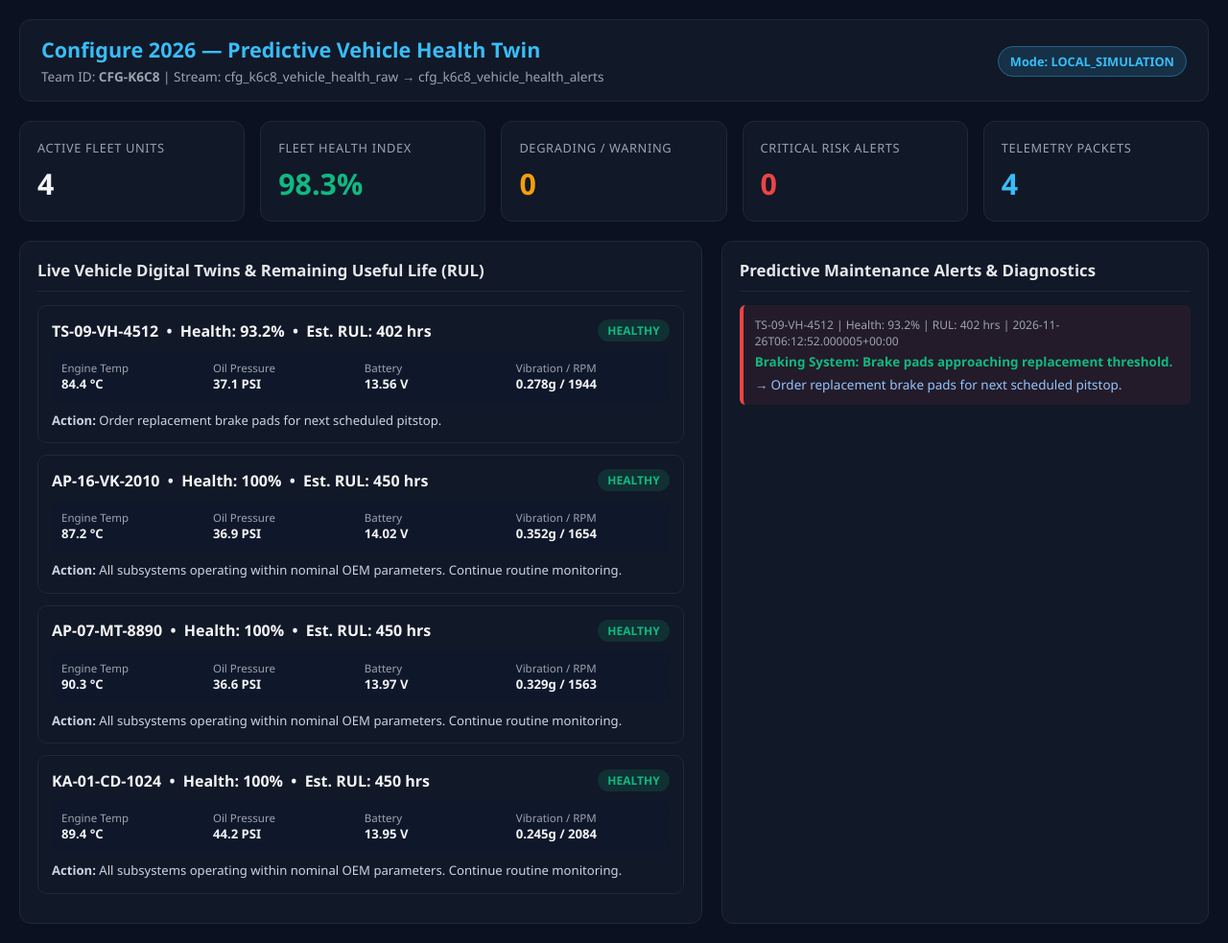
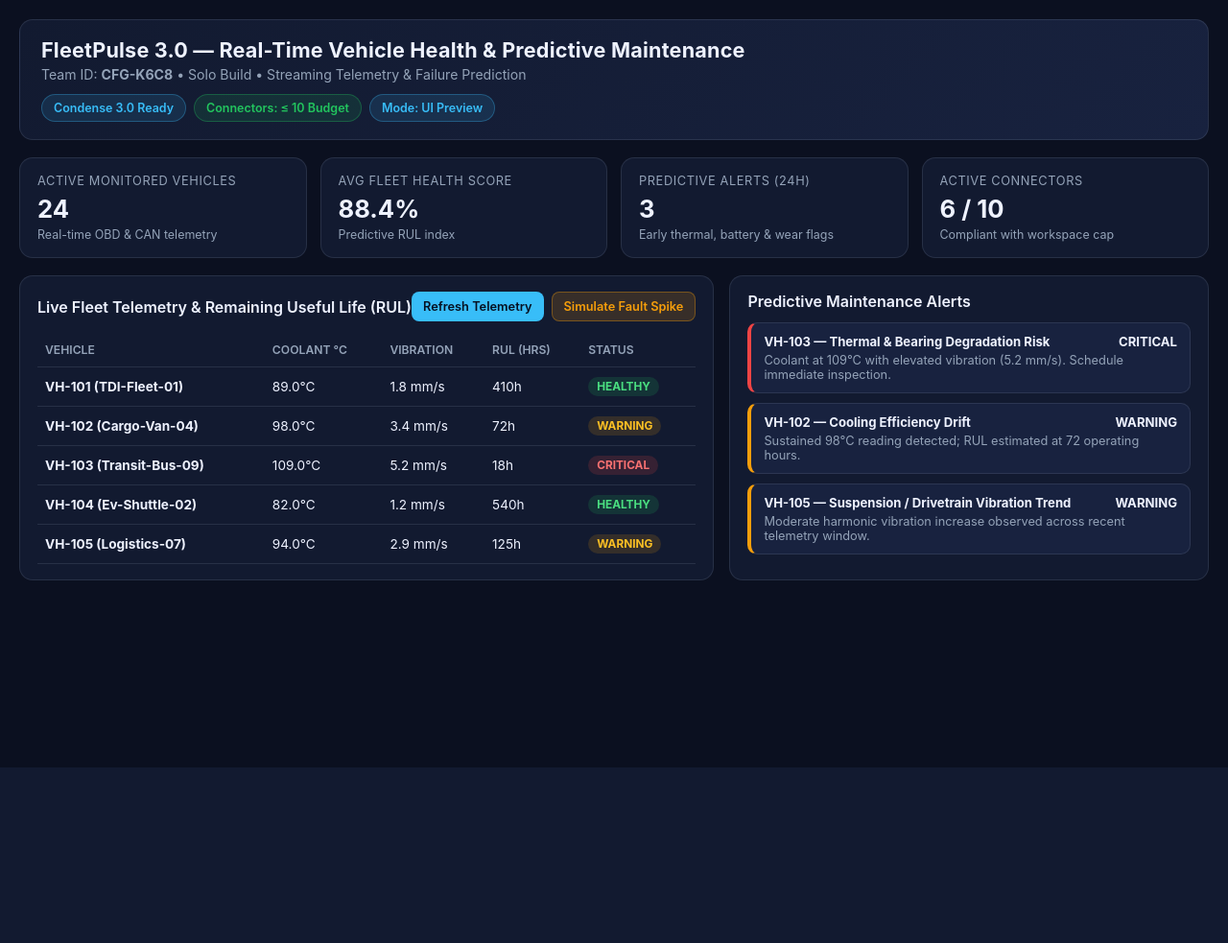
Before and after one commit to vijaytammu123-oss/configure_2026_vehicle_health, a Flask app: page / in a window 1280 px wide. Shown: the whole page at 96% size. After the commit the page ends 800 px from the top, so only its background shows below. Run offline with Flask 3, Linux system fonts and the light colour scheme.

Commit message:
Update index.html

```diff
--- a/templates/index.html
+++ b/templates/index.html
@@ -3,167 +3,282 @@
 <head>
   <meta charset="UTF-8" />
   <meta name="viewport" content="width=device-width, initial-scale=1.0" />
-  <title>Configure 2026 | Vehicle Health & Predictive Maintenance ({{ team_id }})</title>
+  <title>Configure 2026 | Vehicle Health & Predictive Maintenance (Condense 3.0)</title>
   <style>
     :root {
-      --bg: #0b1120;
-      --card: #111827;
-      --border: #1f2937;
-      --text: #f3f4f6;
-      --muted: #9ca3af;
+      --bg: #0b1020;
+      --panel: #121a30;
+      --panel-2: #18223f;
+      --text: #eef2ff;
+      --muted: #94a3b8;
       --accent: #38bdf8;
-      --healthy: #10b981;
-      --degrading: #f59e0b;
-      --critical: #ef4444;
+      --accent-2: #22c55e;
+      --warn: #f59e0b;
+      --danger: #ef4444;
+      --border: rgba(148, 163, 184, 0.16);
     }
-    * { box-sizing: border-box; margin: 0; padding: 0; font-family: 'Segoe UI', system-ui, sans-serif; }
-    body { background: var(--bg); color: var(--text); padding: 20px; }
-    header {
-      display: flex; justify-content: space-between; align-items: center; flex-wrap: wrap;
-      padding: 16px 22px; background: var(--card); border: 1px solid var(--border);
-      border-radius: 12px; margin-bottom: 20px; gap: 12px;
+
+    * { box-sizing: border-box; margin: 0; padding: 0; font-family: Inter, system-ui, -apple-system, sans-serif; }
+    body { background: var(--bg); color: var(--text); min-height: 100vh; padding: 20px; }
+
+    .container { max-width: 1280px; margin: 0 auto; display: grid; gap: 18px; }
+
+    .topbar {
+      background: linear-gradient(135deg, var(--panel), var(--panel-2));
+      border: 1px solid var(--border);
+      border-radius: 14px;
+      padding: 18px 22px;
+      display: flex;
+      flex-wrap: wrap;
+      justify-content: space-between;
+      align-items: center;
+      gap: 12px;
     }
-    .title-group h1 { font-size: 1.35rem; color: var(--accent); }
-    .title-group p { font-size: 0.85rem; color: var(--muted); margin-top: 4px; }
+
+    .title-group h1 { font-size: 1.35rem; font-weight: 700; letter-spacing: 0.2px; }
+    .title-group p { color: var(--muted); font-size: 0.88rem; margin-top: 4px; }
+
+    .badges { display: flex; flex-wrap: wrap; gap: 8px; }
     .badge {
-      padding: 6px 12px; border-radius: 999px; font-size: 0.8rem; font-weight: 600;
-      background: rgba(56, 189, 248, 0.15); color: var(--accent); border: 1px solid rgba(56, 189, 248, 0.35);
+      background: rgba(56, 189, 248, 0.12);
+      color: var(--accent);
+      border: 1px solid rgba(56, 189, 248, 0.3);
+      padding: 6px 12px;
+      border-radius: 999px;
+      font-size: 0.78rem;
+      font-weight: 600;
     }
-    .kpi-grid {
-      display: grid; grid-template-columns: repeat(auto-fit, minmax(200px, 1fr));
-      gap: 16px; margin-bottom: 20px;
+    .badge.ok {
+      background: rgba(34, 197, 94, 0.12);
+      color: var(--accent-2);
+      border-color: rgba(34, 197, 94, 0.3);
     }
-    .kpi-card {
-      background: var(--card); border: 1px solid var(--border); border-radius: 12px; padding: 18px;
+
+    .grid-kpis {
+      display: grid;
+      grid-template-columns: repeat(auto-fit, minmax(210px, 1fr));
+      gap: 14px;
     }
-    .kpi-card .label { font-size: 0.8rem; color: var(--muted); text-transform: uppercase; letter-spacing: 0.05em; }
-    .kpi-card .value { font-size: 1.9rem; font-weight: 700; margin-top: 8px; }
+
+    .card {
+      background: var(--panel);
+      border: 1px solid var(--border);
+      border-radius: 14px;
+      padding: 16px 18px;
+    }
+
+    .kpi-label { color: var(--muted); font-size: 0.8rem; text-transform: uppercase; letter-spacing: 0.6px; }
+    .kpi-value { font-size: 1.6rem; font-weight: 700; margin-top: 6px; }
+    .kpi-sub { color: var(--muted); font-size: 0.78rem; margin-top: 4px; }
+
     .main-grid {
-      display: grid; grid-template-columns: 1.4fr 1fr; gap: 20px;
+      display: grid;
+      grid-template-columns: 1.45fr 1fr;
+      gap: 16px;
     }
-    @media (max-width: 960px) { .main-grid { grid-template-columns: 1fr; } }
-    .panel {
-      background: var(--card); border: 1px solid var(--border); border-radius: 12px; padding: 18px;
+
+    @media (max-width: 960px) {
+      .main-grid { grid-template-columns: 1fr; }
     }
-    .panel h2 { font-size: 1.05rem; margin-bottom: 14px; color: #e5e7eb; border-bottom: 1px solid var(--border); padding-bottom: 10px; }
-    .vehicle-card {
-      border: 1px solid var(--border); border-radius: 10px; padding: 14px; margin-bottom: 12px;
-      background: rgba(17, 24, 39, 0.6);
+
+    .section-header {
+      display: flex;
+      justify-content: space-between;
+      align-items: center;
+      margin-bottom: 12px;
     }
-    .vehicle-top { display: flex; justify-content: space-between; align-items: center; margin-bottom: 10px; }
-    .veh-id { font-weight: 700; font-size: 1rem; }
-    .status-pill { padding: 3px 10px; border-radius: 999px; font-size: 0.75rem; font-weight: 700; }
-    .HEALTHY { background: rgba(16, 185, 129, 0.15); color: var(--healthy); }
-    .DEGRADING { background: rgba(245, 158, 11, 0.15); color: var(--degrading); }
-    .CRITICAL { background: rgba(239, 68, 68, 0.2); color: var(--critical); }
-    .metrics-row {
-      display: grid; grid-template-columns: repeat(4, 1fr); gap: 8px; font-size: 0.82rem;
-      background: #0f172a; padding: 10px; border-radius: 8px; margin-bottom: 10px;
+    .section-header h2 { font-size: 1rem; font-weight: 600; }
+
+    .controls { display: flex; gap: 8px; flex-wrap: wrap; }
+    button {
+      background: var(--panel-2);
+      color: var(--text);
+      border: 1px solid var(--border);
+      padding: 7px 12px;
+      border-radius: 8px;
+      font-size: 0.8rem;
+      font-weight: 600;
+      cursor: pointer;
     }
-    .metrics-row span { color: var(--muted); display: block; font-size: 0.72rem; }
-    .rec-box { font-size: 0.82rem; color: #cbd5e1; line-height: 1.4; }
+    button.primary { background: var(--accent); color: #061021; border: none; }
+    button.warn { background: rgba(245, 158, 11, 0.16); color: var(--warn); border-color: rgba(245, 158, 11, 0.35); }
+
+    table { width: 100%; border-collapse: collapse; font-size: 0.85rem; }
+    th, td { text-align: left; padding: 10px 8px; border-bottom: 1px solid var(--border); }
+    th { color: var(--muted); font-weight: 600; font-size: 0.76rem; text-transform: uppercase; }
+
+    .pill {
+      padding: 3px 9px;
+      border-radius: 999px;
+      font-size: 0.74rem;
+      font-weight: 700;
+      display: inline-block;
+    }
+    .pill.healthy { background: rgba(34, 197, 94, 0.15); color: #4ade80; }
+    .pill.warning { background: rgba(245, 158, 11, 0.15); color: #fbbf24; }
+    .pill.critical { background: rgba(239, 68, 68, 0.16); color: #f87171; }
+
     .alert-item {
-      border-left: 4px solid var(--critical); background: rgba(239, 68, 68, 0.08);
-      padding: 12px; border-radius: 6px; margin-bottom: 10px; font-size: 0.84rem;
+      background: var(--panel-2);
+      border: 1px solid var(--border);
+      border-left: 4px solid var(--warn);
+      border-radius: 10px;
+      padding: 11px 13px;
+      margin-bottom: 10px;
     }
-    .alert-item.DEGRADING { border-left-color: var(--degrading); background: rgba(245, 158, 11, 0.08); }
-    .alert-meta { font-size: 0.75rem; color: var(--muted); margin-bottom: 4px; }
+    .alert-item.crit { border-left-color: var(--danger); }
+    .alert-top { display: flex; justify-content: space-between; font-size: 0.82rem; font-weight: 700; }
+    .alert-msg { color: var(--muted); font-size: 0.8rem; margin-top: 4px; }
   </style>
 </head>
 <body>
-  <header>
+  <div class="container">
+    <div class="topbar">
       <div class="title-group">
-      <h1>Configure 2026 — Predictive Vehicle Health Twin</h1>
-      <p>Team ID: <strong>{{ team_id }}</strong> | Stream: <code>{{ input_topic }}</code> → <code>{{ alert_topic }}</code></p>
+        <h1>FleetPulse 3.0 — Real-Time Vehicle Health & Predictive Maintenance</h1>
+        <p>Team ID: <strong>CFG-K6C8</strong> • Solo Build • Streaming Telemetry & Failure Prediction</p>
       </div>
-    <div>
-      <span class="badge" id="stream-mode">Mode: CONNECTING...</span>
+      <div class="badges">
+        <span class="badge">Condense 3.0 Ready</span>
+        <span class="badge ok">Connectors: ≤ 10 Budget</span>
+        <span class="badge" id="modeBadge">Mode: UI Preview</span>
       </div>
-  </header>
+    </div>
 
-  <div class="kpi-grid">
-    <div class="kpi-card">
-      <div class="label">Active Fleet Units</div>
-      <div class="value" id="kpi-total">0</div>
+    <div class="grid-kpis">
+      <div class="card">
+        <div class="kpi-label">Active Monitored Vehicles</div>
+        <div class="kpi-value" id="kpiVehicles">24</div>
+        <div class="kpi-sub">Real-time OBD & CAN telemetry</div>
       </div>
-    <div class="kpi-card">
-      <div class="label">Fleet Health Index</div>
-      <div class="value" id="kpi-avg" style="color: var(--healthy);">100%</div>
+      <div class="card">
+        <div class="kpi-label">Avg Fleet Health Score</div>
+        <div class="kpi-value" id="kpiHealth">88.4%</div>
+        <div class="kpi-sub">Predictive RUL index</div>
       </div>
-    <div class="kpi-card">
-      <div class="label">Degrading / Warning</div>
-      <div class="value" id="kpi-degrading" style="color: var(--degrading);">0</div>
+      <div class="card">
+        <div class="kpi-label">Predictive Alerts (24h)</div>
+        <div class="kpi-value" id="kpiAlerts">3</div>
+        <div class="kpi-sub">Early thermal, battery & wear flags</div>
       </div>
-    <div class="kpi-card">
-      <div class="label">Critical Risk Alerts</div>
-      <div class="value" id="kpi-critical" style="color: var(--critical);">0</div>
-    </div>
-    <div class="kpi-card">
-      <div class="label">Telemetry Packets</div>
-      <div class="value" id="kpi-packets" style="color: var(--accent);">0</div>
+      <div class="card">
+        <div class="kpi-label">Active Connectors</div>
+        <div class="kpi-value">6 / 10</div>
+        <div class="kpi-sub">Compliant with workspace cap</div>
       </div>
     </div>
 
     <div class="main-grid">
-    <div class="panel">
-      <h2>Live Vehicle Digital Twins & Remaining Useful Life (RUL)</h2>
-      <div id="vehicle-list"><p style="color: var(--muted);">Waiting for real-time telemetry packets...</p></div>
+      <div class="card">
+        <div class="section-header">
+          <h2>Live Fleet Telemetry & Remaining Useful Life (RUL)</h2>
+          <div class="controls">
+            <button class="primary" onclick="simulateTick()">Refresh Telemetry</button>
+            <button class="warn" onclick="injectFault()">Simulate Fault Spike</button>
+          </div>
+        </div>
+        <table>
+          <thead>
+            <tr>
+              <th>Vehicle</th>
+              <th>Coolant °C</th>
+              <th>Vibration</th>
+              <th>RUL (hrs)</th>
+              <th>Status</th>
+            </tr>
+          </thead>
+          <tbody id="fleetBody"></tbody>
+        </table>
       </div>
 
-    <div class="panel">
-      <h2>Predictive Maintenance Alerts & Diagnostics</h2>
-      <div id="alert-list"><p style="color: var(--muted);">No active anomalies detected yet.</p></div>
+      <div class="card">
+        <div class="section-header">
+          <h2>Predictive Maintenance Alerts</h2>
+        </div>
+        <div id="alertsList"></div>
+      </div>
     </div>
   </div>
 
   <script>
-    async function refreshState() {
-      try {
-        const res = await fetch('/api/state');
-        const data = await res.json();
+    const fleet = [
+      { id: "VH-101 (TDI-Fleet-01)", temp: 89, vib: 1.8, rul: 410, status: "HEALTHY" },
+      { id: "VH-102 (Cargo-Van-04)", temp: 98, vib: 3.4, rul: 72, status: "WARNING" },
+      { id: "VH-103 (Transit-Bus-09)", temp: 109, vib: 5.2, rul: 18, status: "CRITICAL" },
+      { id: "VH-104 (Ev-Shuttle-02)", temp: 82, vib: 1.2, rul: 540, status: "HEALTHY" },
+      { id: "VH-105 (Logistics-07)", temp: 94, vib: 2.9, rul: 125, status: "WARNING" }
+    ];
 
-        document.getElementById('stream-mode').textContent = `Mode: ${data.metrics.mode}`;
-        document.getElementById('kpi-total').textContent = data.summary.total_vehicles;
-        document.getElementById('kpi-avg').textContent = `${data.summary.avg_health_score}%`;
-        document.getElementById('kpi-degrading').textContent = data.summary.degrading_vehicles;
-        document.getElementById('kpi-critical').textContent = data.summary.critical_vehicles;
-        document.getElementById('kpi-packets').textContent = data.metrics.messages_processed;
+    const alerts = [
+      { id: "VH-103", crit: true, title: "Thermal & Bearing Degradation Risk", msg: "Coolant at 109°C with elevated vibration (5.2 mm/s). Schedule immediate inspection." },
+      { id: "VH-102", crit: false, title: "Cooling Efficiency Drift", msg: "Sustained 98°C reading detected; RUL estimated at 72 operating hours." },
+      { id: "VH-105", crit: false, title: "Suspension / Drivetrain Vibration Trend", msg: "Moderate harmonic vibration increase observed across recent telemetry window." }
+    ];
 
-        const vList = document.getElementById('vehicle-list');
-        if (data.vehicles.length > 0) {
-          vList.innerHTML = data.vehicles.map(v => `
-            <div class="vehicle-card">
-              <div class="vehicle-top">
-                <span class="veh-id">${v.vehicle_id} &nbsp;•&nbsp; Health: ${v.health_score}% &nbsp;•&nbsp; Est. RUL: ${v.predicted_rul_hours} hrs</span>
-                <span class="status-pill ${v.status}">${v.status}</span>
+    function render() {
+      const tbody = document.getElementById("fleetBody");
+      tbody.innerHTML = fleet.map(v => {
+        const cls = v.status === "HEALTHY" ? "healthy" : v.status === "WARNING" ? "warning" : "critical";
+        return `
+          <tr>
+            <td><strong>${v.id}</strong></td>
+            <td>${v.temp.toFixed(1)}°C</td>
+            <td>${v.vib.toFixed(1)} mm/s</td>
+            <td>${v.rul}h</td>
+            <td><span class="pill ${cls}">${v.status}</span></td>
+          </tr>
+        `;
+      }).join("");
+
+      const alertsEl = document.getElementById("alertsList");
+      alertsEl.innerHTML = alerts.map(a => `
+        <div class="alert-item ${a.crit ? "crit" : ""}">
+          <div class="alert-top">
+            <span>${a.id} — ${a.title}</span>
+            <span>${a.crit ? "CRITICAL" : "WARNING"}</span>
           </div>
-              <div class="metrics-row">
-                <div><span>Engine Temp</span><strong>${v.telemetry.engine_temp} °C</strong></div>
-                <div><span>Oil Pressure</span><strong>${v.telemetry.oil_pressure} PSI</strong></div>
-                <div><span>Battery</span><strong>${v.telemetry.battery_voltage} V</strong></div>
-                <div><span>Vibration / RPM</span><strong>${v.telemetry.vibration}g / ${v.telemetry.rpm}</strong></div>
+          <div class="alert-msg">${a.msg}</div>
         </div>
-              <div class="rec-box"><strong>Action:</strong> ${v.recommendations[0]}</div>
-            </div>
-          `).join('');
+      `).join("");
+
+      document.getElementById("kpiAlerts").textContent = alerts.length;
     }
 
-        const aList = document.getElementById('alert-list');
-        if (data.recent_alerts.length > 0) {
-          aList.innerHTML = data.recent_alerts.map(a => `
-            <div class="alert-item ${a.severity}">
-              <div class="alert-meta">${a.vehicle_id} | Health: ${a.health_score}% | RUL: ${a.predicted_rul_hours} hrs | ${a.timestamp}</div>
-              <div><strong>${a.anomalies.map(x => x.subsystem + ': ' + x.message).join(' | ')}</strong></div>
-              <div style="margin-top:6px; color:#93c5fd;">→ ${a.recommendations.join(' ')}</div>
-            </div>
-          `).join('');
+    function simulateTick() {
+      fleet.forEach(v => {
+        const deltaTemp = (Math.random() - 0.48) * 3;
+        const deltaVib = (Math.random() - 0.48) * 0.4;
+        v.temp = Math.max(75, Math.min(115, v.temp + deltaTemp));
+        v.vib = Math.max(0.8, Math.min(6.0, v.vib + deltaVib));
+        if (v.temp >= 106 || v.vib >= 4.8) {
+          v.status = "CRITICAL";
+          v.rul = Math.max(8, v.rul - 6);
+        } else if (v.temp >= 94 || v.vib >= 2.8) {
+          v.status = "WARNING";
+          v.rul = Math.max(24, v.rul - 3);
+        } else {
+          v.status = "HEALTHY";
         }
-      } catch (e) {
-        console.error(e);
+      });
+      render();
     }
+
+    function injectFault() {
+      const target = fleet[0];
+      target.temp = 111.5;
+      target.vib = 5.4;
+      target.rul = 14;
+      target.status = "CRITICAL";
+      alerts.unshift({
+        id: target.id,
+        crit: true,
+        title: "Sudden Anomaly Triggered",
+        msg: "Simulated high-temp & vibration spike on VH-101 for live demo verification."
+      });
+      render();
     }
-    setInterval(refreshState, 1500);
-    refreshState();
+
+    render();
   </script>
 </body>
 </html>
```
Lines whose indentation alone changed are shown as unchanged.
